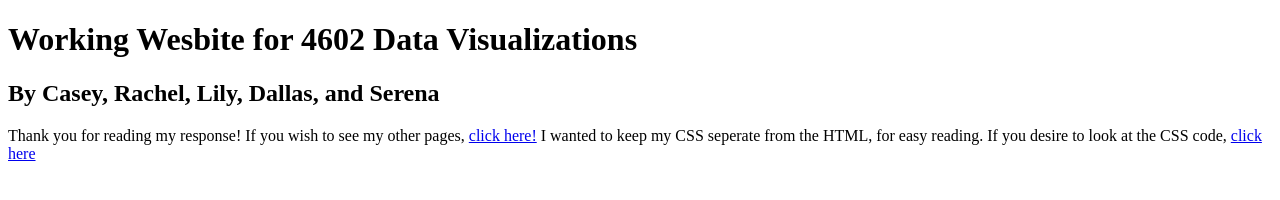
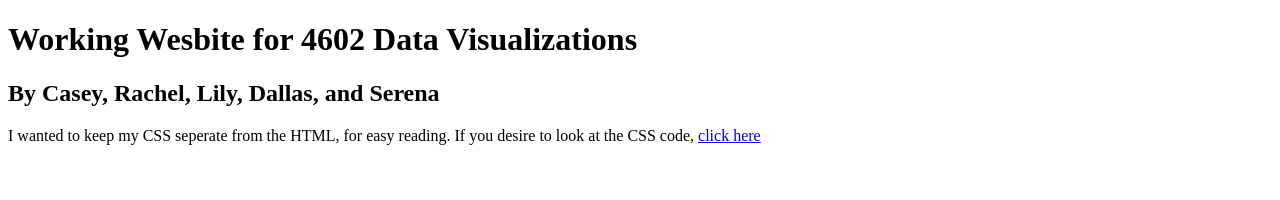
Before and after one commit to lilyakamas/4602-final, a plain HTML site: page 4602Visualization.html in a window 1280 px wide. Drawn offline with Linux system fonts and the light colour scheme.

Commit message:
Update 4602Visualization.html

```diff
--- a/4602Visualization.html
+++ b/4602Visualization.html
@@ -5,19 +5,14 @@
 	<link rel='stylesheet' href='./styles.css'>
 </head>
 	<body>
+		<div class="paragraph">
 		<h1 id="title">Working Wesbite for 4602 Data Visualizations</h1>
 		<h2 id="subtitle">By Casey, Rachel, Lily, Dallas, and Serena</h2>
-
-
-
-		<div class="paragraph">
-
-
 
 		<p> </p>
 
 
-		<p>Thank you for reading my response! If you wish to see my other pages, <a href="https://lilyakamas.github.io/index.html">click here!</a> I wanted to keep my CSS seperate from the HTML, for easy reading. If you desire to look at the CSS code, <a href="./styles.css">click here</a></p>
+		<p> I wanted to keep my CSS seperate from the HTML, for easy reading. If you desire to look at the CSS code, <a href="./styles.css">click here</a></p>
 		</div>
 
 	</body>
```
